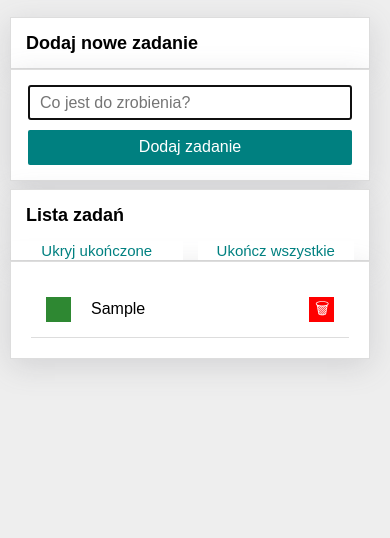
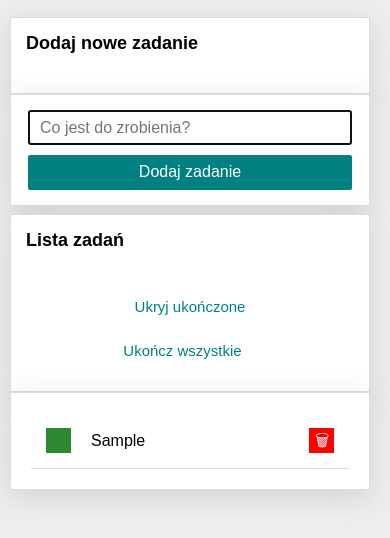
Before and after one commit to ursmal1948/To_do_list, a plain HTML site: page index.html in a window 390 px wide. Both pictures are taken after typing "Sample" into the empty fields and a click on the button "Dodaj zadanie". Shown: the part 98-636 px from the top of the page. Drawn offline with nearby package versions, Linux system fonts and the light colour scheme.

Commit message:
changed styles in section.css

```diff
--- a/css/section.css
+++ b/css/section.css
@@ -2,7 +2,7 @@
     border: 1px solid #ddd;
     background-color: white;
     box-shadow: rgba(100, 100, 111, 0.2) 0px 7px 29px 0px;
-    ;
+
 }
 
 .section--listTasks {
@@ -14,11 +14,24 @@
 
 @media (max-width:767px) {
     .section--listTasks {
-        display: grid;
         grid-template-columns: 1fr;
-        grid-template-rows: 1fr auto;
+        grid-template-rows: 1fr 1fr;
+        padding-bottom: 25px;
     }
 }
+
+@media (max-width:767px) {
+    .hideShowButton {
+        display: block;
+    }
+}
+
+@media (max-width:767px) {
+    .completeAllButton {
+        display: block;
+    }
+}
+
 
 .section__buttons {
     display: grid;
@@ -26,21 +39,37 @@
     grid-gap: 15px;
 }
 
+@media (max-width:767px) {
+    .section__buttons {
+        grid-template-rows: 1fr 1fr;
+        grid-template-columns: 1fr;
+        gap: 25px;
+    }
+}
+
 .hideShowButton {
     color: teal;
     border: none;
     background-color: white;
     font-size: 15px;
+    transition: 1s;
 }
 
-
+.hideShowButton:hover {
+    color: hsl(180, 100%, 35%);
+}
 
 .completeAllButton {
-    color: teal;
+    color: hsl(180, 100%, 25%);
     border: none;
     background-color: white;
     margin-right: 15px;
     font-size: 15px;
+    transition: 1s;
+}
+
+.completeAllButton:hover {
+    color: hsl(180, 100%, 35%);
 }
 
 .completeAllButton:disabled {
@@ -53,6 +82,12 @@
     padding-left: 15px;
 }
 
+@media (max-width:767px) {
+    .section__header {
+        padding-bottom: 25px;
+    }
+}
+
 .section--last {
     min-height: 50px;
     margin-bottom: 30px;
```
